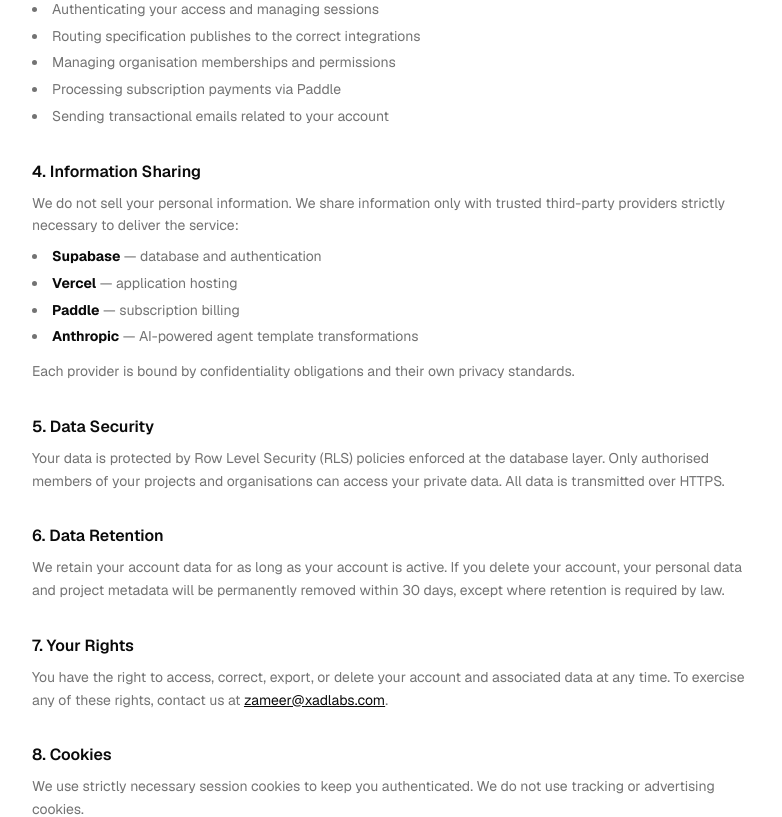
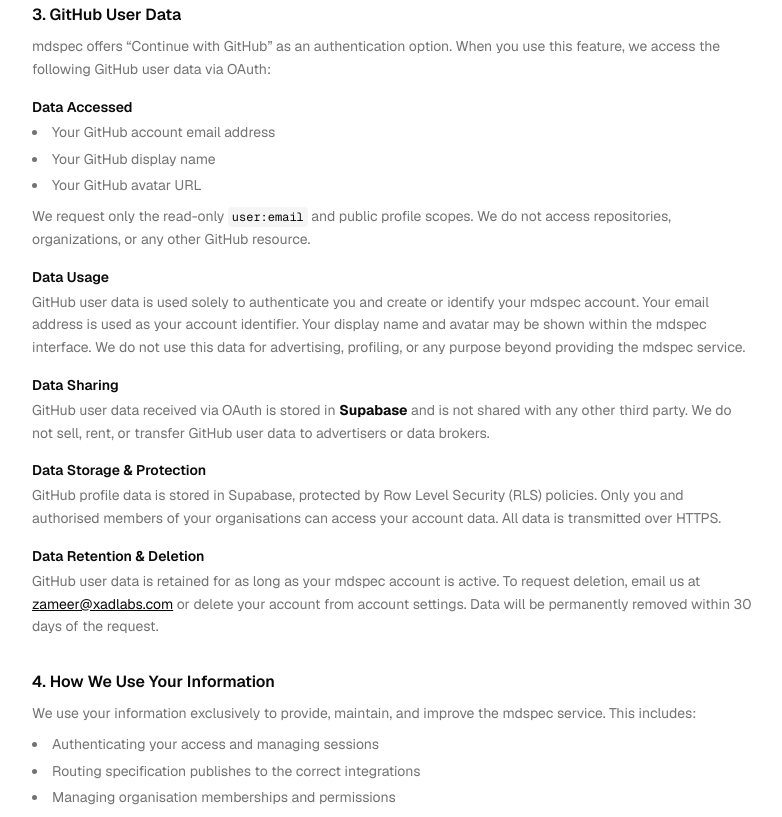
Before and after one commit to mohzameer/mdspecr2, a Next.js app in the folder apps/web/: page /privacy in a window 1280 px wide. Shown: the part 1260-2077 px from the top of the page, without its empty margins (248-1030 px from the left). Built offline with nearby package versions, Linux system fonts and the light colour scheme.

Commit message:
Updated the fixes

```diff
--- /dev/null
+++ b/apps/web/app/docs/api/route.ts
@@ -0,0 +1,5 @@
+import { NextResponse } from 'next/server'
+
+export function GET() {
+  return NextResponse.redirect('https://mdspec.dev/docs/api-reference', { status: 301 })
+}
--- a/apps/web/app/llms.txt/route.ts
+++ b/apps/web/app/llms.txt/route.ts
@@ -11,6 +11,7 @@ The CLI package is \`mdspeci\` (note the trailing i) — invoke it as \`npx mdsp
 ## Docs
 
 - [Getting Started & Configuration Reference](https://mdspec.dev/docs/api-reference): Complete reference for .mdspecmap schema, CLI commands, frontmatter, integrations (S3, Notion, ClickUp, Confluence), CI setup, skip patterns, depth limiting, agent templates, and worked example scenarios.
+- [Machine-readable full reference](https://mdspec.dev/llms-full.txt): Condensed .mdspecmap schema, CLI reference, and integration details — optimised for LLM context windows.
 
 ## Optional
 
--- a/apps/web/app/pricing/page.tsx
+++ b/apps/web/app/pricing/page.tsx
@@ -113,8 +113,9 @@ export default function PricingPage() {
 
         <Alert>
           <AlertDescription className="text-xs space-y-1">
+            <p><strong>14-day refund:</strong> Not satisfied? Request a full refund within 14 days of your initial Pro purchase — email <a href="mailto:zameer@xadlabs.com" className="underline">zameer@xadlabs.com</a>. See <Link href="/terms" className="underline">Terms §4</Link>. Renewal charges and requests after 14 days are not eligible.</p>
             <p><strong>Monthly plan:</strong> Cancel any time. Billing continues until end of the current period.</p>
-            <p><strong>Annual plan:</strong> Rate locked for the full billing year. No partial refunds.</p>
+            <p><strong>Annual plan:</strong> Rate locked for the full billing year. No partial refunds after the 14-day window.</p>
           </AlertDescription>
         </Alert>
       </div>
--- a/apps/web/app/privacy/page.tsx
+++ b/apps/web/app/privacy/page.tsx
@@ -12,7 +12,7 @@ export default function PrivacyPolicyPage() {
 
       <main className="px-6 py-16 max-w-3xl mx-auto">
         <h1 className="text-3xl font-semibold tracking-tight mb-2">Privacy Policy</h1>
-        <p className="text-sm text-muted-foreground mb-10">Last updated: May 8, 2026</p>
+        <p className="text-sm text-muted-foreground mb-10">Last updated: May 13, 2026</p>
 
         <div className="space-y-8 text-sm leading-relaxed">
           <p className="text-muted-foreground">
@@ -21,7 +21,7 @@ export default function PrivacyPolicyPage() {
 
           <Section title="1. Information We Collect">
             <p>We collect information you provide directly when creating an account, including your name, email address, and profile details. We also store the project metadata, organisation settings, and configuration you create on the platform.</p>
-            <p className="mt-3">Specification content itself is <strong className="text-foreground">never stored</strong> on our servers — it flows directly from your CI pipeline to your connected target tool (e.g. ClickUp, S3). Only the metadata required to route and track that content is retained.</p>
+            <p className="mt-3">Specification content is processed <strong className="text-foreground">transiently</strong> — it passes through our API to be routed, optionally transformed by an agent template, and forwarded to your target tool (e.g. ClickUp, S3). It is not durably stored on our servers. When an agent template is configured, spec content is also sent to Anthropic&apos;s Claude API for transformation before publishing. Only content hashes and metadata required for change detection and routing are retained in our ledger.</p>
           </Section>
 
           <Section title="2. Google User Data">
@@ -53,7 +53,34 @@ export default function PrivacyPolicyPage() {
             <p className="mt-4 text-xs text-muted-foreground">mdspec&apos;s use of Google user data complies with the <a href="https://developers.google.com/terms/api-services-user-data-policy" className="underline hover:text-foreground transition-colors" target="_blank" rel="noopener noreferrer">Google API Services User Data Policy</a>, including the Limited Use requirements.</p>
           </Section>
 
-          <Section title="3. How We Use Your Information">
+          <Section title="3. GitHub User Data">
+            <p>mdspec offers &ldquo;Continue with GitHub&rdquo; as an authentication option. When you use this feature, we access the following GitHub user data via OAuth:</p>
+
+            <h3 className="text-sm font-semibold text-foreground mt-4 mb-1">Data Accessed</h3>
+            <ul className="list-disc list-inside space-y-1 text-muted-foreground">
+              <li>Your GitHub account email address</li>
+              <li>Your GitHub display name</li>
+              <li>Your GitHub avatar URL</li>
+            </ul>
+            <p className="mt-2">We request only the read-only <code className="text-foreground font-mono text-xs bg-muted px-1 py-0.5 rounded">user:email</code> and public profile scopes. We do not access repositories, organizations, or any other GitHub resource.</p>
+
+            <h3 className="text-sm font-semibold text-foreground mt-4 mb-1">Data Usage</h3>
+            <p>GitHub user data is used solely to authenticate you and create or identify your mdspec account. Your email address is used as your account identifier. Your display name and avatar may be shown within the mdspec interface. We do not use this data for advertising, profiling, or any purpose beyond providing the mdspec service.</p>
+
+            <h3 className="text-sm font-semibold text-foreground mt-4 mb-1">Data Sharing</h3>
+            <p>GitHub user data received via OAuth is stored in <strong className="text-foreground">Supabase</strong> and is not shared with any other third party. We do not sell, rent, or transfer GitHub user data to advertisers or data brokers.</p>
+
+            <h3 className="text-sm font-semibold text-foreground mt-4 mb-1">Data Storage &amp; Protection</h3>
+            <p>GitHub profile data is stored in Supabase, protected by Row Level Security (RLS) policies. Only you and authorised members of your organisations can access your account data. All data is transmitted over HTTPS.</p>
+
+            <h3 className="text-sm font-semibold text-foreground mt-4 mb-1">Data Retention &amp; Deletion</h3>
+            <p>GitHub user data is retained for as long as your mdspec account is active. To request deletion, email us at{' '}
+              <a href="mailto:zameer@xadlabs.com" className="underline text-foreground hover:text-muted-foreground transition-colors">zameer@xadlabs.com</a>
+              {' '}or delete your account from account settings. Data will be permanently removed within 30 days of the request.
+            </p>
+          </Section>
+
+          <Section title="4. How We Use Your Information">
             <p>We use your information exclusively to provide, maintain, and improve the mdspec service. This includes:</p>
             <ul className="list-disc list-inside mt-2 space-y-1 text-muted-foreground">
               <li>Authenticating your access and managing sessions</li>
@@ -64,7 +91,7 @@ export default function PrivacyPolicyPage() {
             </ul>
           </Section>
 
-          <Section title="4. Information Sharing">
+          <Section title="5. Information Sharing">
             <p>We do not sell your personal information. We share information only with trusted third-party providers strictly necessary to deliver the service:</p>
             <ul className="list-disc list-inside mt-2 space-y-1 text-muted-foreground">
               <li><strong className="text-foreground">Supabase</strong> — database and authentication</li>
@@ -75,15 +102,15 @@ export default function PrivacyPolicyPage() {
             <p className="mt-3">Each provider is bound by confidentiality obligations and their own privacy standards.</p>
           </Section>
 
-          <Section title="5. Data Security">
+          <Section title="6. Data Security">
             <p>Your data is protected by Row Level Security (RLS) policies enforced at the database layer. Only authorised members of your projects and organisations can access your private data. All data is transmitted over HTTPS.</p>
           </Section>
 
-          <Section title="6. Data Retention">
+          <Section title="7. Data Retention">
             <p>We retain your account data for as long as your account is active. If you delete your account, your personal data and project metadata will be permanently removed within 30 days, except where retention is required by law.</p>
           </Section>
 
-          <Section title="7. Your Rights">
+          <Section title="8. Your Rights">
             <p>You have the right to access, correct, export, or delete your account and associated data at any time. To exercise any of these rights, contact us at{' '}
               <a href="mailto:zameer@xadlabs.com" className="underline text-foreground hover:text-muted-foreground transition-colors">
                 zameer@xadlabs.com
@@ -92,15 +119,15 @@ export default function PrivacyPolicyPage() {
             </p>
           </Section>
 
-          <Section title="8. Cookies">
+          <Section title="9. Cookies">
             <p>We use strictly necessary session cookies to keep you authenticated. We do not use tracking or advertising cookies.</p>
           </Section>
 
-          <Section title="9. Governing Law &amp; Jurisdiction">
+          <Section title="10. Governing Law &amp; Jurisdiction">
             <p>This Privacy Policy and any matters relating to the collection and use of your data are governed by the laws of Sri Lanka and shall be resolved exclusively in the courts of Sri Lanka.</p>
           </Section>
 
-          <Section title="10. Contact">
+          <Section title="11. Contact">
             <p>
               Questions about this policy? Email us at{' '}
               <a href="mailto:zameer@xadlabs.com" className="underline text-foreground hover:text-muted-foreground transition-colors">
```
Also changed, not shown: apps/web/app/docs/api-reference/page.tsx (+59 -21 lines), apps/web/app/page.tsx (+6 -3 lines).
